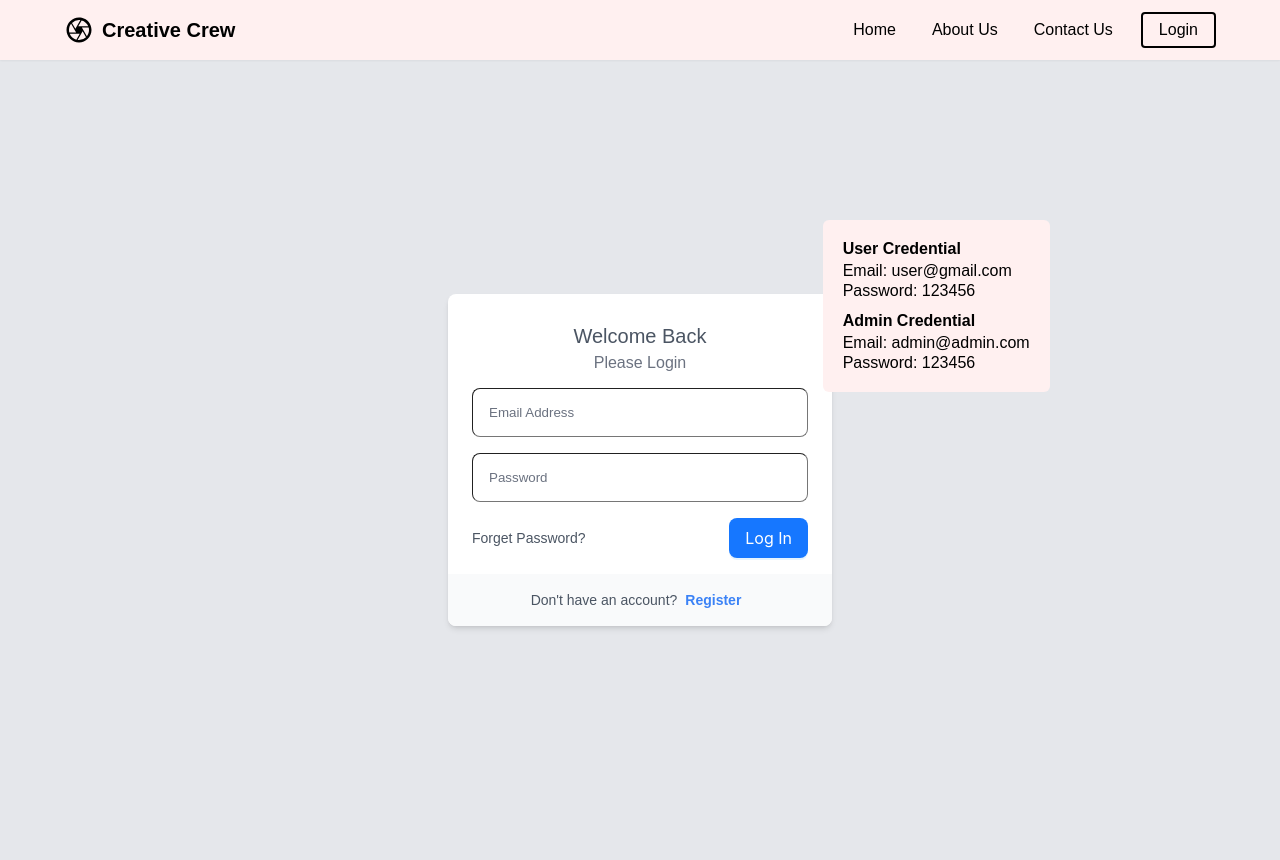
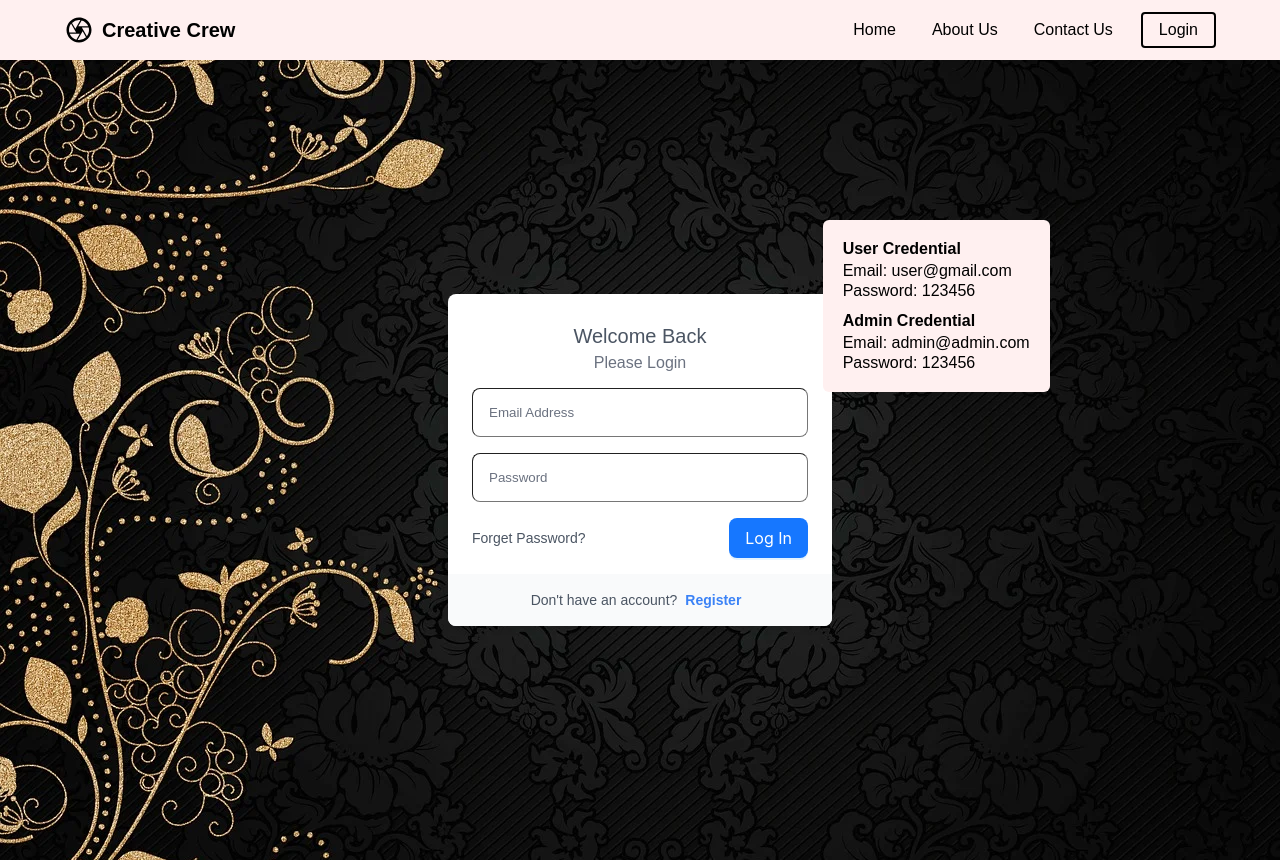
Before and after one commit to Ankan112/creative-crew, a Next.js app: page /login in a window 1280 px wide. Built offline with nearby package versions, Linux system fonts and the light colour scheme; a web font is replaced by a local one.

Commit message:
background image added in auth page

```diff
--- a/src/pages/login/index.jsx
+++ b/src/pages/login/index.jsx
@@ -33,10 +33,10 @@ const LoginPage = () => {
   return (
     <>
       {contextHolder}
-      <div className="bg-gray-200">
+      <div className="bg-[url('/auth.webp')] bg-no-repeat bg-cover">
         <Header />
         <div className="flex relative justify-center items-center h-screen">
-          <AuthCredential/>
+          <AuthCredential />
           <div className="w-full max-w-sm mx-auto overflow-hidden bg-white rounded-lg shadow-md dark:bg-gray-800">
             <div className="px-6 py-4">
               <h3 className="mt-3 text-xl font-medium text-center text-gray-600 dark:text-gray-200">
--- a/src/pages/register/index.jsx
+++ b/src/pages/register/index.jsx
@@ -30,14 +30,12 @@ const RegisterPage = () => {
   return (
     <>
       {contextHolder}
-      <div className="bg-gray-200">
+      <div className="bg-[url('/auth.webp')] bg-no-repeat bg-cover">
         <Header />
         <div className="flex relative justify-center items-center h-screen">
           <AuthCredential />
           <div className="w-full max-w-sm mx-auto overflow-hidden bg-white rounded-lg shadow-md dark:bg-gray-800">
-
             <div className="px-6 py-4">
-
               <h3 className="mt-3 text-xl font-medium text-center text-gray-600 dark:text-gray-200">
                 Welcome To Creative Crew
               </h3>
```
Also changed, not shown: public/auth.webp (added).
